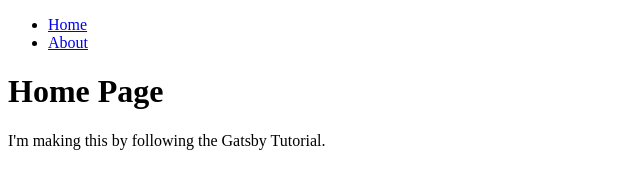
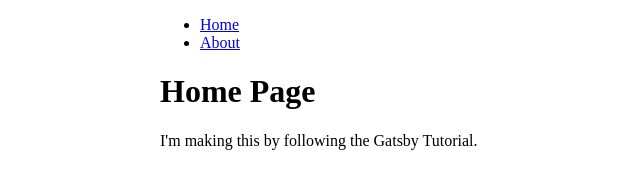
Before and after one commit to alekspanteli/my-test-gatsby, a Gatsby site: page / in a window 1280 px wide. Shown: the whole page, without its empty margins (0-640 px from the left). Built offline with nearby package versions, Linux system fonts and the light colour scheme; Gatsby itself is replaced by a stand-in of ours.

Commit message:
add sass support

```diff
--- a/gatsby-config.js
+++ b/gatsby-config.js
@@ -6,6 +6,7 @@ module.exports = {
     siteUrl: `https://gatsbystarterdefaultsource.gatsbyjs.io/`,
   },
   plugins: [
+    `gatsby-plugin-sass`,
     `gatsby-plugin-image`,
     {
       resolve: `gatsby-source-filesystem`,
--- a/package.json
+++ b/package.json
@@ -8,12 +8,14 @@
     "gatsby": "^4.21.1",
     "gatsby-plugin-image": "2.21.0",
     "gatsby-plugin-manifest": "4.21.0",
+    "gatsby-plugin-sass": "^5.21.0",
     "gatsby-plugin-sharp": "4.21.0",
     "gatsby-source-filesystem": "4.21.1",
     "gatsby-transformer-sharp": "^4.21.0",
     "prop-types": "15.8.1",
     "react": "18.2.0",
-    "react-dom": "18.2.0"
+    "react-dom": "18.2.0",
+    "sass": "^1.54.5"
   },
   "devDependencies": {
     "prettier": "^2.7.1"
--- a/src/components/layout.js
+++ b/src/components/layout.js
@@ -1,9 +1,10 @@
 import * as React from "react"
 import { Link } from "gatsby"
+import { container } from "./layout.module.scss"
 
 const Layout = ({ pageTitle, children }) => {
   return (
-    <div>
+    <div className={container}>
       <nav>
         <ul>
           <li>
--- /dev/null
+++ b/src/components/layout.module.scss
@@ -0,0 +1,4 @@
+.container {
+  margin-inline:auto;
+  width: min(960px, 100vw - 30px);
+}
```
Also changed, not shown: src/components/index.module.css (added), src/components/layout.css (added), 1 other file.
